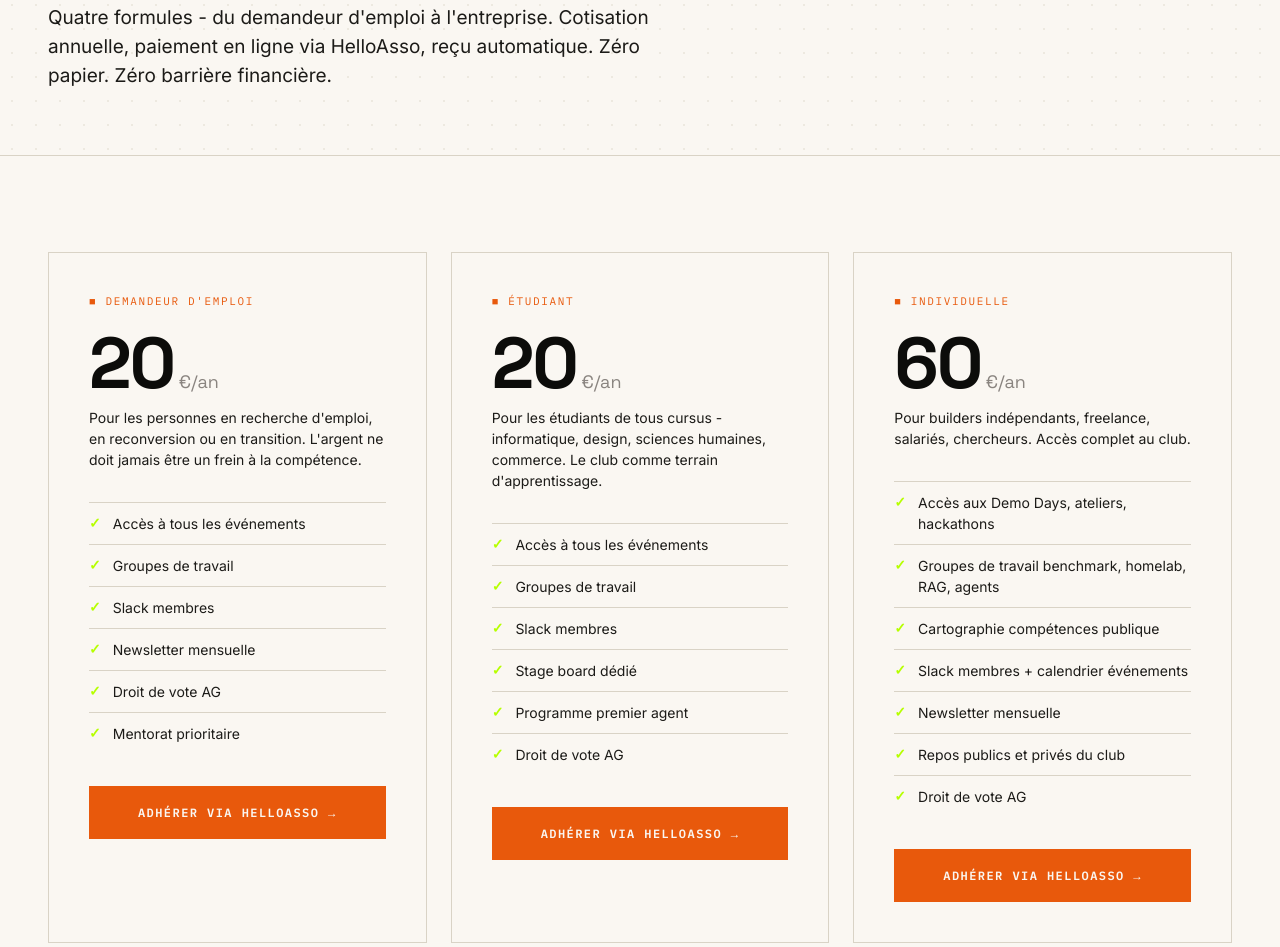
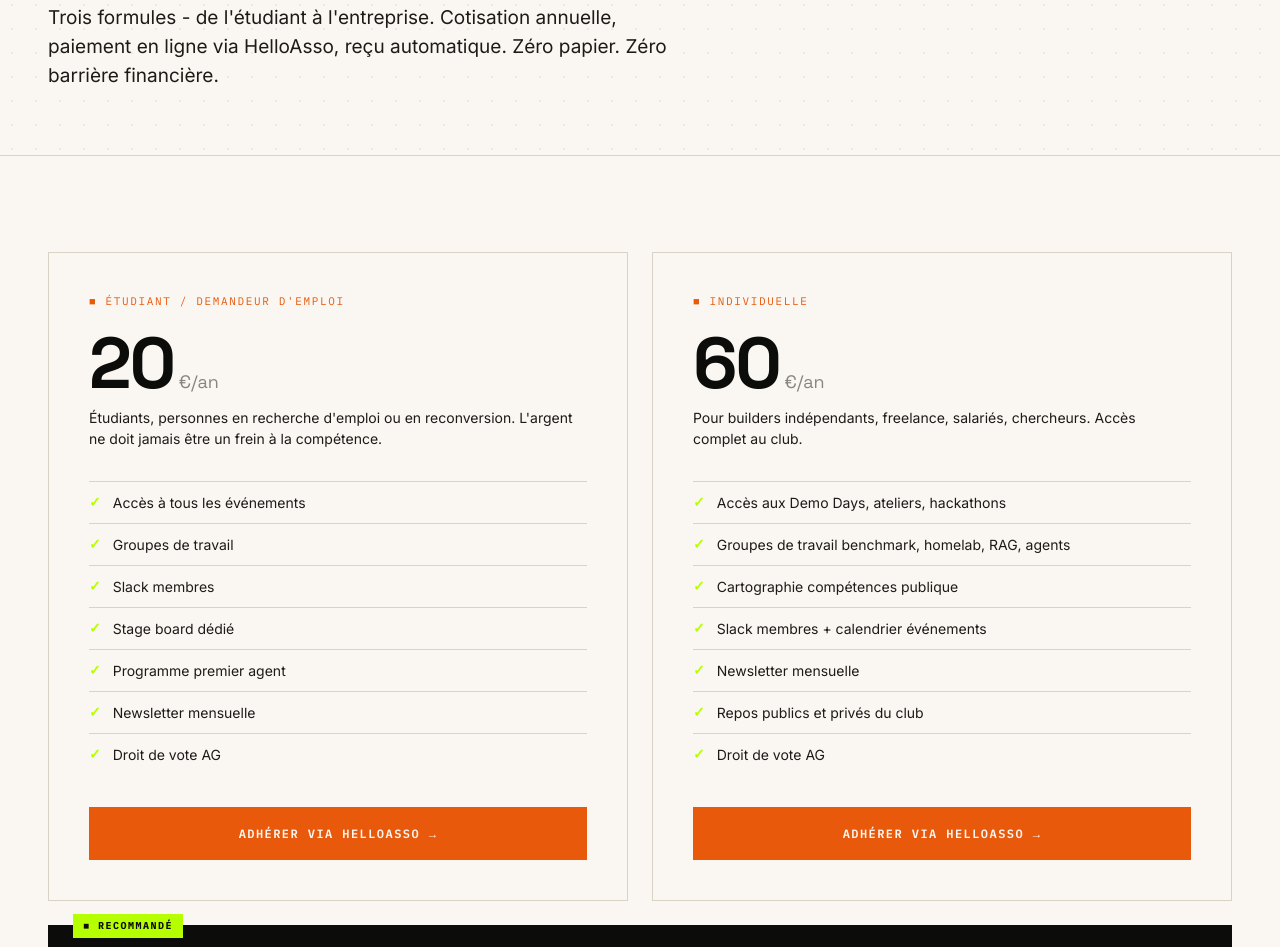
Before and after one commit to bdeaks/aimc-site, a plain HTML site: page adherer.html in a window 1280 px wide. Shown: the part 362-1309 px from the top of the page. Drawn offline with Linux system fonts and the light colour scheme.

Commit message:
feat(adherer): merge étudiant/demandeur emploi, remove mentorat prioritaire
- Fuse 2 plans (20€/an) into one 'Étudiant / Demandeur d'emploi'
- Remove 'Mentorat prioritaire' feature
- Grid 3→2 columns
- Update meta description and lead text

```diff
--- a/adherer.html
+++ b/adherer.html
@@ -4,7 +4,7 @@
 <meta name="robots" content="noindex, nofollow">
 <meta name="viewport" content="width=device-width,initial-scale=1.0">
 <title>Adhérer - AIMC</title>
-<meta name="description" content="Rejoindre l'AI Makers Club - 4 formules : demandeur d'emploi, étudiant, individuel, entreprise. Paiement via HelloAsso.">
+<meta name="description" content="Rejoindre l'AI Makers Club - 3 formules : étudiant/demandeur d'emploi, individuel, entreprise. Paiement via HelloAsso.">
 <link rel="preconnect" href="https://fonts.gstatic.com" crossorigin>
 <link href="https://fonts.googleapis.com/css2?family=Space+Grotesk:wght@300;400;500;600;700&family=Inter:wght@300;400;500;600;700;800;900&family=IBM+Plex+Mono:wght@300;400;500;600;700&display=swap" rel="stylesheet">
 <link rel="stylesheet" href="assets/style.css">
@@ -17,39 +17,25 @@
  <div class="container">
  <div class="breadcrumb"><a href="index.html">Accueil</a><span class="sep">/</span>Adhérer</div>
  <h1>Rejoindre le club.</h1>
- <p class="lead">Quatre formules - du demandeur d'emploi à l'entreprise. Cotisation annuelle, paiement en ligne via HelloAsso, reçu automatique. Zéro papier. Zéro barrière financière.</p>
+ <p class="lead">Trois formules - de l'étudiant à l'entreprise. Cotisation annuelle, paiement en ligne via HelloAsso, reçu automatique. Zéro papier. Zéro barrière financière.</p>
  </div>
 </section>
 
 <section class="paper">
  <div class="container">
- <div class="pricing" style="grid-template-columns:repeat(3,1fr);margin-bottom:24px;">
+ <div class="pricing" style="grid-template-columns:repeat(2,1fr);margin-bottom:24px;">
 
  <div class="plan">
- <div class="name">■ Demandeur d'emploi</div>
+ <div class="name">■ Étudiant / Demandeur d'emploi</div>
  <div class="price">20<span class="unit"> €/an</span></div>
- <p class="desc">Pour les personnes en recherche d'emploi, en reconversion ou en transition. L'argent ne doit jamais être un frein à la compétence.</p>
- <ul>
- <li>Accès à tous les événements</li>
- <li>Groupes de travail</li>
- <li>Slack membres</li>
- <li>Newsletter mensuelle</li>
- <li>Droit de vote AG</li>
- <li>Mentorat prioritaire</li>
- </ul>
- <a href="#" class="btn" style="width:100%;text-align:center;">Adhérer via HelloAsso →</a>
- </div>
-
- <div class="plan">
- <div class="name">■ Étudiant</div>
- <div class="price">20<span class="unit"> €/an</span></div>
- <p class="desc">Pour les étudiants de tous cursus - informatique, design, sciences humaines, commerce. Le club comme terrain d'apprentissage.</p>
+ <p class="desc">Étudiants, personnes en recherche d'emploi ou en reconversion. L'argent ne doit jamais être un frein à la compétence.</p>
  <ul>
  <li>Accès à tous les événements</li>
  <li>Groupes de travail</li>
  <li>Slack membres</li>
  <li>Stage board dédié</li>
  <li>Programme premier agent</li>
+ <li>Newsletter mensuelle</li>
  <li>Droit de vote AG</li>
  </ul>
  <a href="#" class="btn" style="width:100%;text-align:center;">Adhérer via HelloAsso →</a>
```
